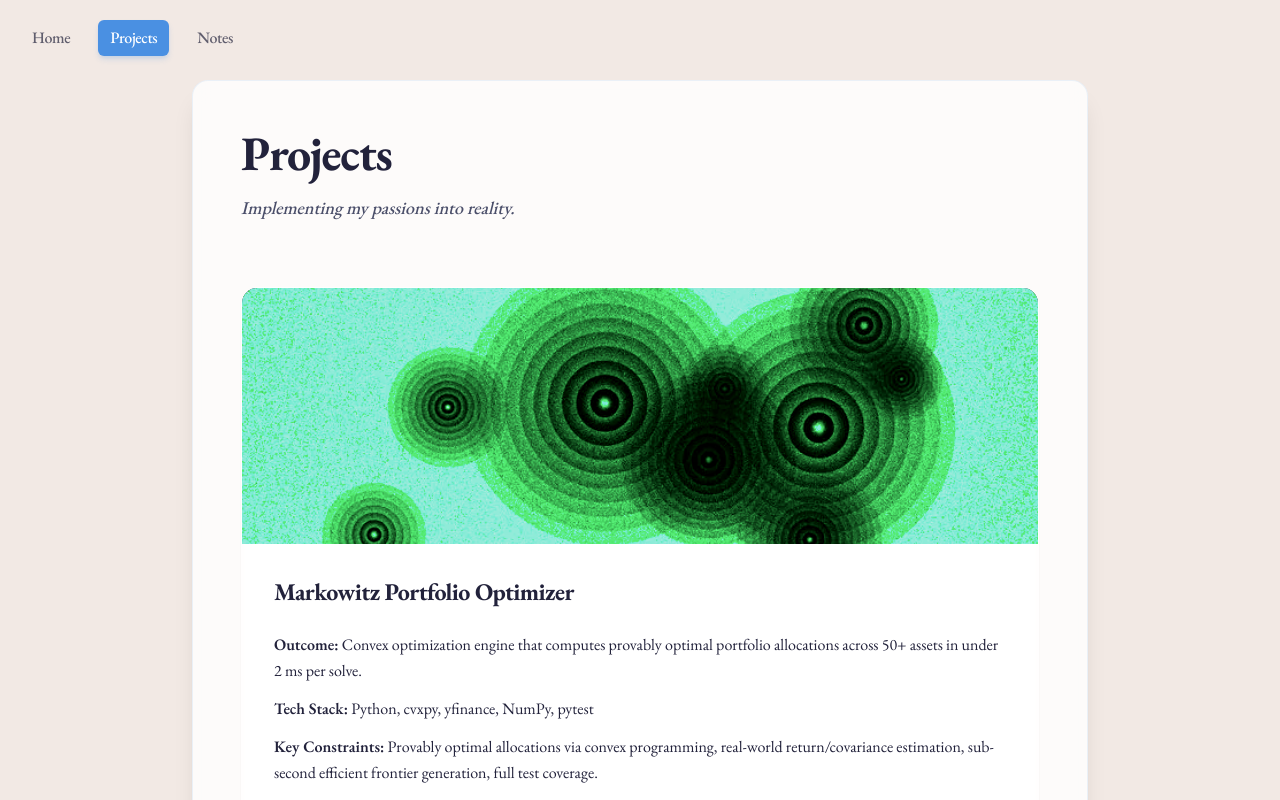
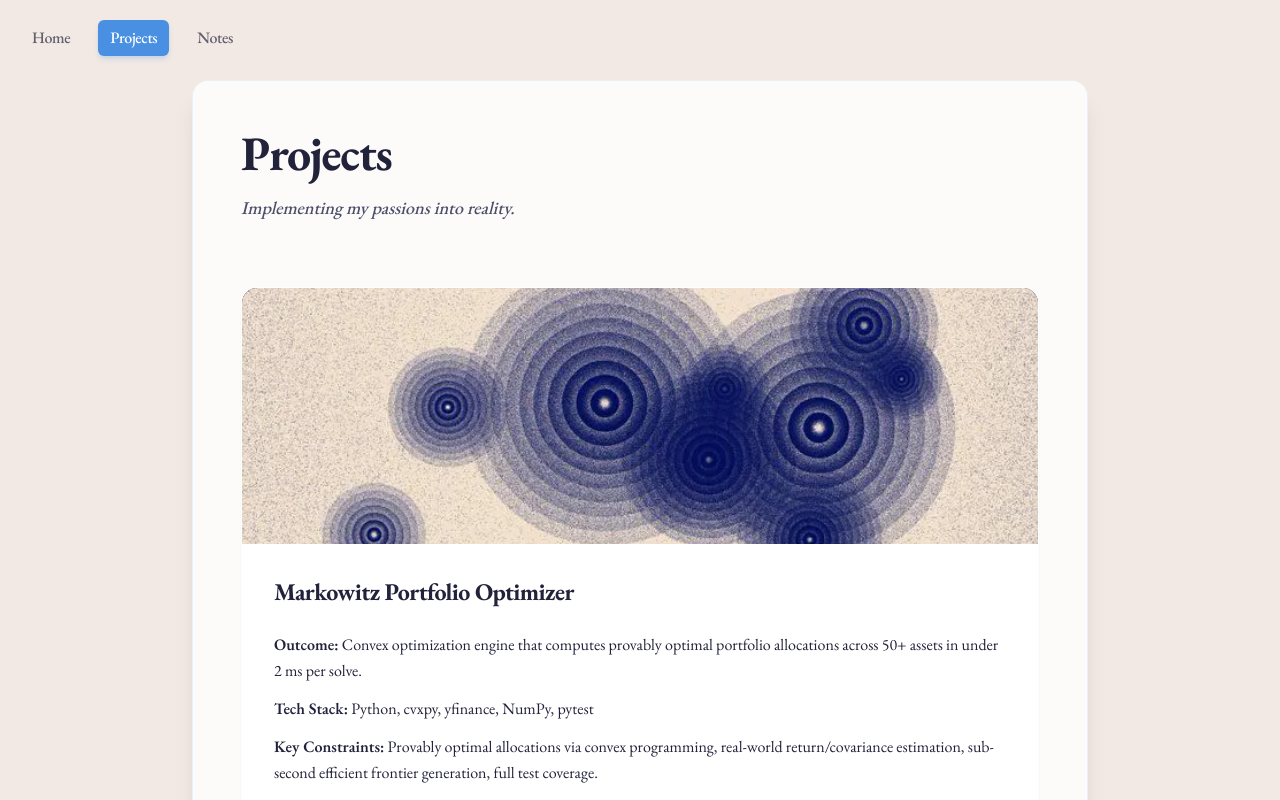
Before and after one commit to alexxlevesque/portfolio, a Next.js app: page /projects in a window 1280 px wide. Shown: the top 800 px of the page. Built offline with nearby package versions, Linux system fonts and the light colour scheme.

Commit message:
Remove image filter from Markowitz Portfolio Optimizer card
Co-Authored-By: Claude Opus 4.8 <noreply@anthropic.com>

```diff
--- a/src/app/projects/page.tsx
+++ b/src/app/projects/page.tsx
@@ -19,7 +19,6 @@ export default function Projects() {
                     constraints="Provably optimal allocations via convex programming, real-world return/covariance estimation, sub-second efficient frontier generation, full test coverage."
                     imageSrc="/convex.png"
                     imageScale={1.3}
-                    customFilter="grayscale(100%) sepia(100%) hue-rotate(80deg) saturate(2.5) brightness(0.85) contrast(1.2)"
                     description={
                         <>
                             <p>
```
